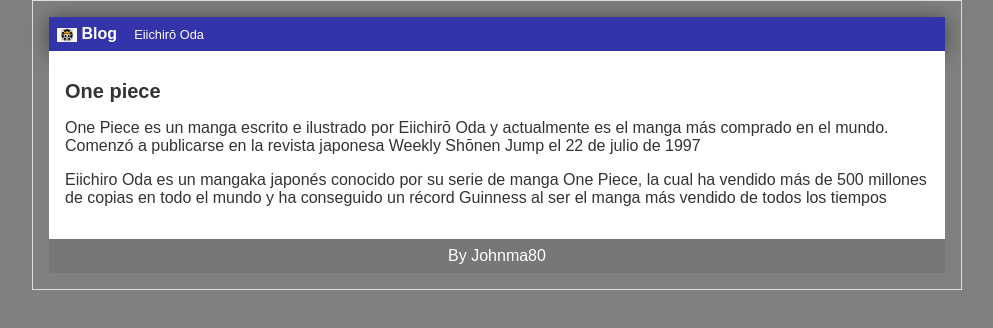
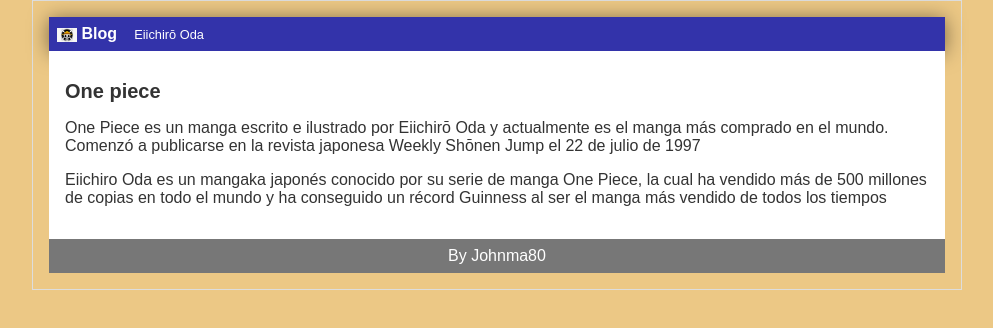
Before and after one commit to Johnma80/Blog, a plain HTML site: page index.html in a window 1280 px wide. Shown: the whole page, without its empty margins (143-1136 px from the left). Drawn offline with Linux system fonts and the light colour scheme.

Commit message:
cambio del color del fondo

```diff
--- a/CSS/style.css
+++ b/CSS/style.css
@@ -1,6 +1,6 @@
 body
 {
-    background: grey;
+    background: rgb(236, 200, 133);
     color: #333;
     text-align: center;
     font-family: Arial, Helvetica, sans-serif;
```
